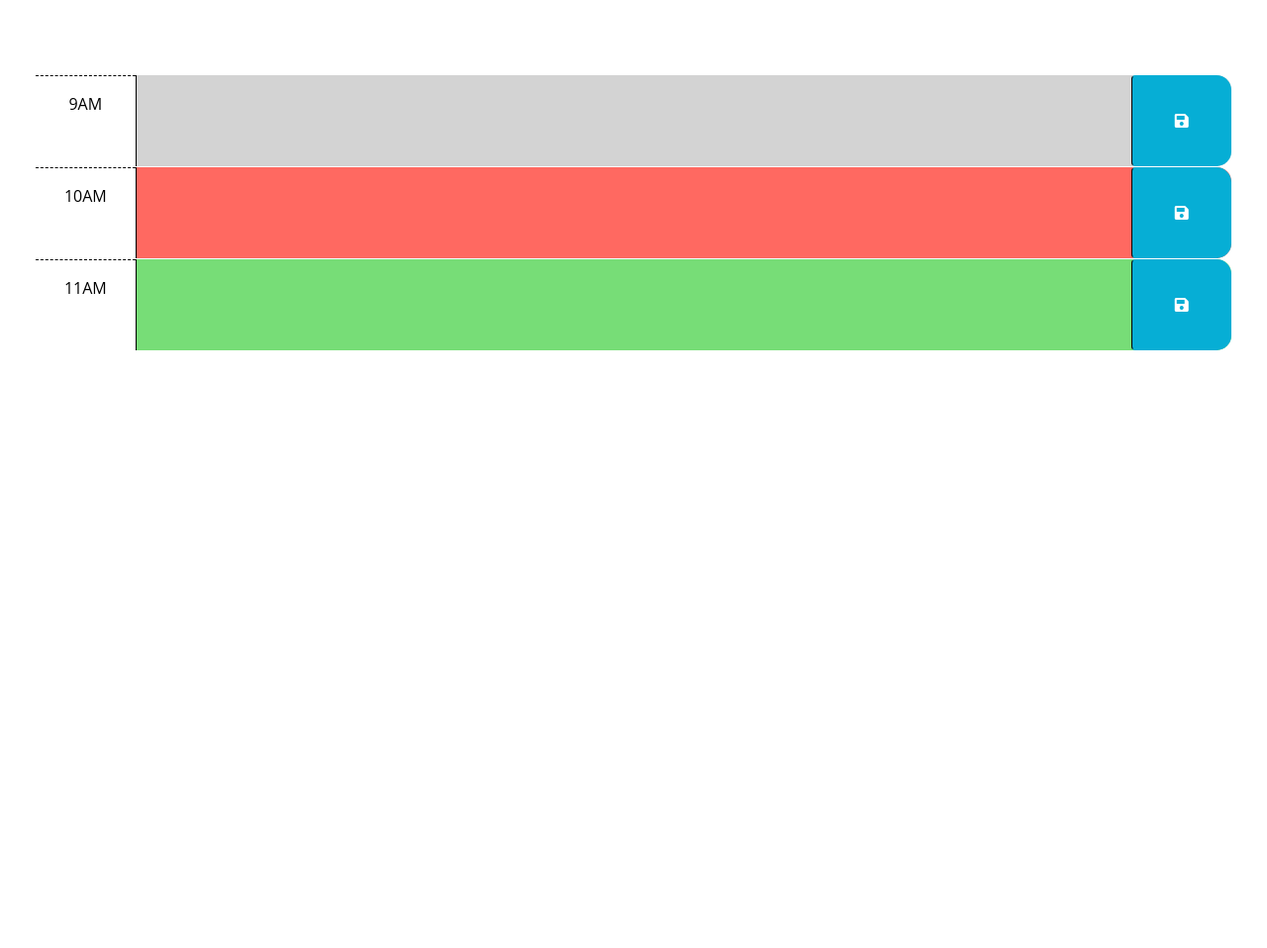
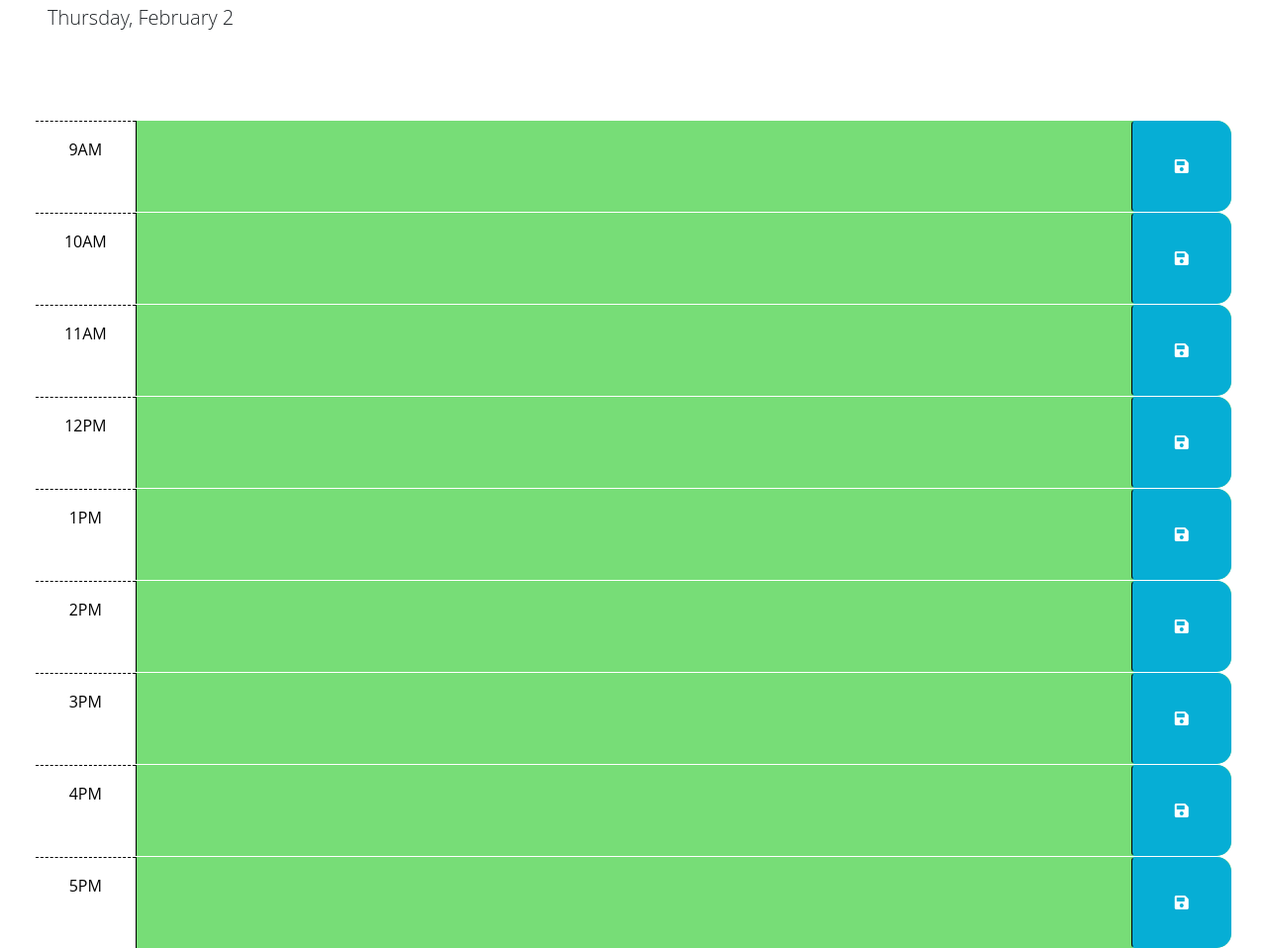
Before and after one commit to CKBoytGT/work-day-scheduler, a plain HTML site: page index.html in a window 1280 px wide. Shown: the part 176-1134 px from the top of the page at 99% size. Before the commit the page ends 800 px from the top, so only its background shows below. Drawn offline with nearby package versions, Linux system fonts and the light colour scheme.

Commit message:
Add full JS functionality

```diff
--- a/assets/js/script.js
+++ b/assets/js/script.js
@@ -1,23 +1,49 @@
-// Wrap all code that interacts with the DOM in a call to jQuery to ensure that
-// the code isn't run until the browser has finished rendering all the elements
-// in the html.
-$(function () {
-  // TODO: Add a listener for click events on the save button. This code should
-  // use the id in the containing time-block as a key to save the user input in
-  // local storage. HINT: What does `this` reference in the click listener
-  // function? How can DOM traversal be used to get the "hour-x" id of the
-  // time-block containing the button that was clicked? How might the id be
-  // useful when saving the description in local storage?
-  //
-  // TODO: Add code to apply the past, present, or future class to each time
-  // block by comparing the id to the current hour. HINTS: How can the id
-  // attribute of each time-block be used to conditionally add or remove the
-  // past, present, and future classes? How can Day.js be used to get the
-  // current hour in 24-hour time?
-  //
-  // TODO: Add code to get any user input that was saved in localStorage and set
-  // the values of the corresponding textarea elements. HINT: How can the id
-  // attribute of each time-block be used to do this?
-  //
-  // TODO: Add code to display the current date in the header of the page.
+// run this once all the html elements have been rendered
+$( document ).ready(function() {
+
+  // when a save button is clicked
+  $( ".saveBtn" ).click(function() {
+    // get the hour of the whole time block using the id of the parent element
+    const time = $(this).parent().attr('id');
+    // get the text input from the description field within the same parent as the button clicked
+    const text = $(this).siblings(".description").val();
+
+    // store text in local storage under the hour-# id
+    localStorage.setItem(time, text)
+  });
+
+  // for each time block that exists on the page
+  $( ".time-block" ).each(function() {
+    // get the just the numerical hour of the time block from the id by removing "hour-"
+    const blockHour = ($(this).attr('id')).replace("hour-", "");
+    // get the current hour in 24 hr time
+    const currentHour = dayjs().hour();
+
+    // change the time block's class depending on the current hour
+    if (blockHour < currentHour) {
+      $(this).addClass("past");
+    // use loose equality rather than strict since blockHour is a string
+    } else if (blockHour == currentHour) {
+      $(this).addClass("present");
+    } else {
+      $(this).addClass("future");
+    }
+  });
+
+  // for every description field that exists on the page
+  $( ".description" ).each(function() {
+    // get the hour of the time block using the id of the parent element
+    const parentId = $(this).parent().attr('id');
+    const storedText = localStorage.getItem(parentId);
+
+    // display the text that has been stored under the parent's id (if any)
+    if (storedText) {
+      $(this).val(storedText);
+    }
+  });
+
+  // displays the current date in the header of the page.
+  const today = dayjs();
+  $("#currentDay").text(today.format('dddd, MMMM D'));
+
 });
--- a/index.html
+++ b/index.html
@@ -25,49 +25,77 @@
   </head>
 
   <body>
+    <!-- header -->
     <header class="p-5 mb-4">
       <h1 class="display-3">Work Day Scheduler</h1>
       <p class="lead">A simple calendar app for scheduling your work day</p>
       <p id="currentDay" class="lead"></p>
     </header>
+    <!-- time blocks from 9AM to 5PM -->
     <div class="container-fluid px-5">
-      <!-- Use class for "past", "present", and "future" to apply styles to the
-        time-block divs accordingly. The javascript will need to do this by
-        adding/removing these classes on each div by comparing the hour in the
-        id to the current hour. The html provided below is meant to be an example
-        demonstrating how the css provided can be leveraged to create the
-        desired layout and colors. The html below should be removed or updated
-        in the finished product. Remember to delete this comment once the
-        code is implemented.
-        -->
-
-      <!-- Example of a past time block. The "past" class adds a gray background color. -->
-      <div id="hour-9" class="row time-block past">
+      <div id="hour-9" class="row time-block">
         <div class="col-2 col-md-1 hour text-center py-3">9AM</div>
         <textarea class="col-8 col-md-10 description" rows="3"> </textarea>
         <button class="btn saveBtn col-2 col-md-1" aria-label="save">
           <i class="fas fa-save" aria-hidden="true"></i>
         </button>
       </div>
-
-      <!-- Example of a present time block. The "present" class adds a red background color. -->
-      <div id="hour-10" class="row time-block present">
+      <div id="hour-10" class="row time-block">
         <div class="col-2 col-md-1 hour text-center py-3">10AM</div>
         <textarea class="col-8 col-md-10 description" rows="3"> </textarea>
         <button class="btn saveBtn col-2 col-md-1" aria-label="save">
           <i class="fas fa-save" aria-hidden="true"></i>
         </button>
       </div>
-
-      <!-- Example of a future time block. The "future" class adds a green background color. -->
-      <div id="hour-11" class="row time-block future">
+      <div id="hour-11" class="row time-block">
         <div class="col-2 col-md-1 hour text-center py-3">11AM</div>
         <textarea class="col-8 col-md-10 description" rows="3"> </textarea>
         <button class="btn saveBtn col-2 col-md-1" aria-label="save">
           <i class="fas fa-save" aria-hidden="true"></i>
         </button>
       </div>
-    </div>
+      <div id="hour-12" class="row time-block">
+        <div class="col-2 col-md-1 hour text-center py-3">12PM</div>
+        <textarea class="col-8 col-md-10 description" rows="3"> </textarea>
+        <button class="btn saveBtn col-2 col-md-1" aria-label="save">
+          <i class="fas fa-save" aria-hidden="true"></i>
+        </button>
+      </div>
+      <div id="hour-13" class="row time-block">
+        <div class="col-2 col-md-1 hour text-center py-3">1PM</div>
+        <textarea class="col-8 col-md-10 description" rows="3"> </textarea>
+        <button class="btn saveBtn col-2 col-md-1" aria-label="save">
+          <i class="fas fa-save" aria-hidden="true"></i>
+        </button>
+      </div>
+      <div id="hour-14" class="row time-block">
+        <div class="col-2 col-md-1 hour text-center py-3">2PM</div>
+        <textarea class="col-8 col-md-10 description" rows="3"> </textarea>
+        <button class="btn saveBtn col-2 col-md-1" aria-label="save">
+          <i class="fas fa-save" aria-hidden="true"></i>
+        </button>
+      </div>
+      <div id="hour-15" class="row time-block">
+        <div class="col-2 col-md-1 hour text-center py-3">3PM</div>
+        <textarea class="col-8 col-md-10 description" rows="3"> </textarea>
+        <button class="btn saveBtn col-2 col-md-1" aria-label="save">
+          <i class="fas fa-save" aria-hidden="true"></i>
+        </button>
+      </div>
+      <div id="hour-16" class="row time-block">
+        <div class="col-2 col-md-1 hour text-center py-3">4PM</div>
+        <textarea class="col-8 col-md-10 description" rows="3"> </textarea>
+        <button class="btn saveBtn col-2 col-md-1" aria-label="save">
+          <i class="fas fa-save" aria-hidden="true"></i>
+        </button>
+      </div>
+      <div id="hour-17" class="row time-block">
+        <div class="col-2 col-md-1 hour text-center py-3">5PM</div>
+        <textarea class="col-8 col-md-10 description" rows="3"> </textarea>
+        <button class="btn saveBtn col-2 col-md-1" aria-label="save">
+          <i class="fas fa-save" aria-hidden="true"></i>
+        </button>
+      </div>
 
     <script src="https://cdnjs.cloudflare.com/ajax/libs/jquery/3.2.1/jquery.min.js"></script>
     <script src="https://cdn.jsdelivr.net/npm/dayjs@1.11.3/dayjs.min.js"
```
